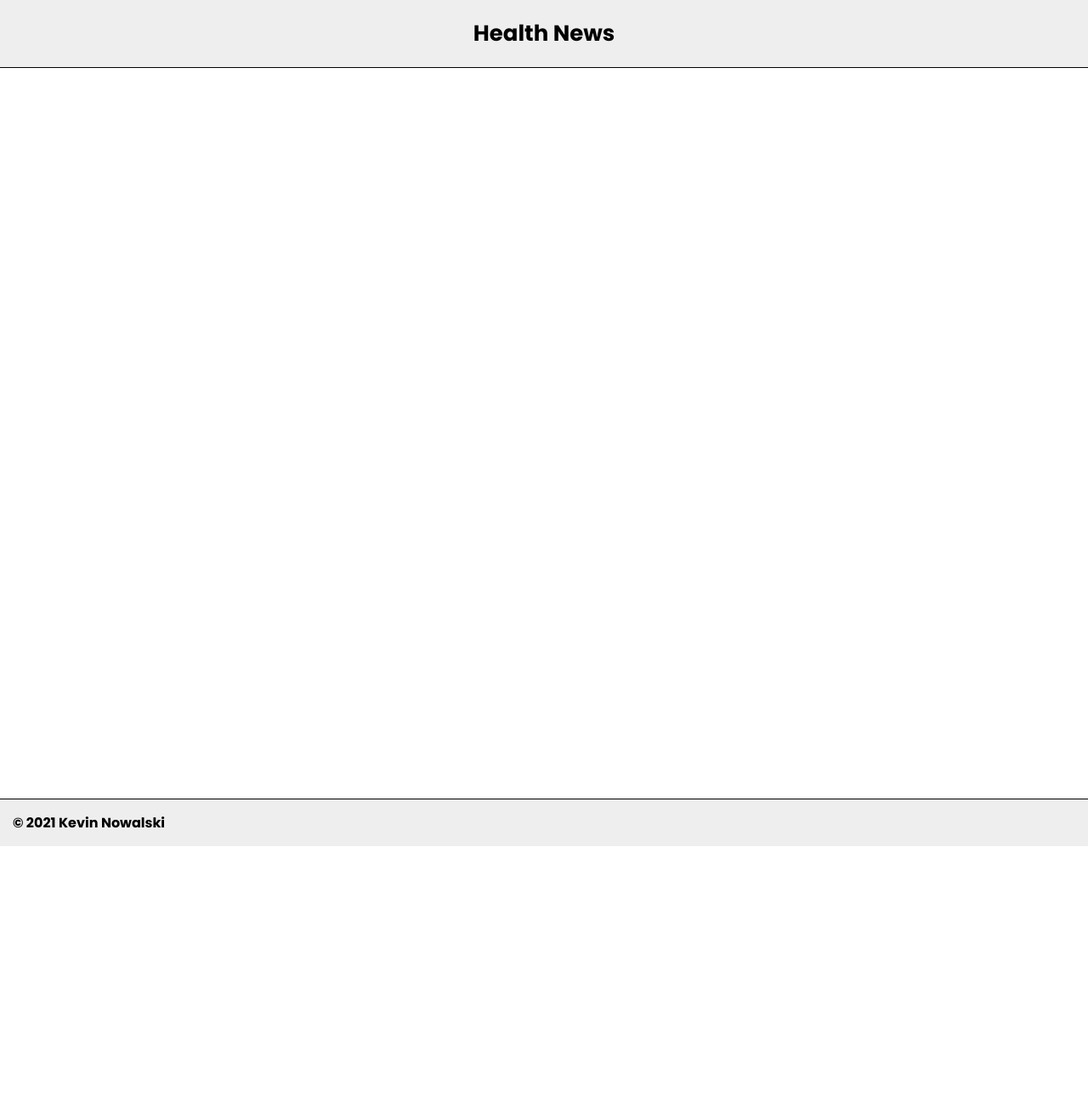
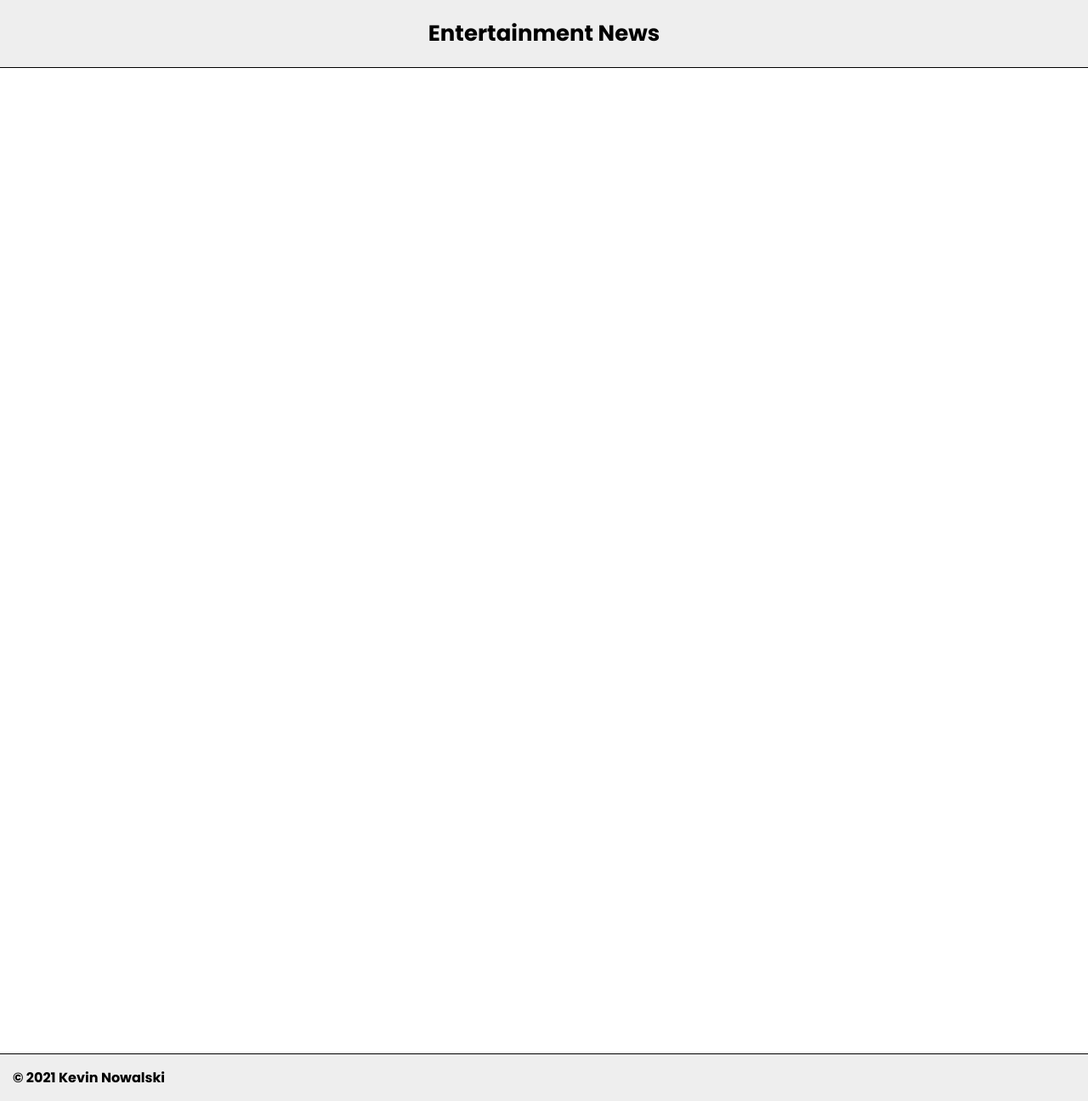
Before and after one commit to KevinNowalski/e-news-generator, a PHP site: page /index.html in a window 1280 px wide. Shown: the whole page at 85% size. Before the commit the page ends 996 px from the top, so only its background shows below. Run offline with PHP 8.4, Linux system fonts and the light colour scheme.

Commit message:
index.php added

```diff
--- a/app.js
+++ b/app.js
@@ -4,11 +4,12 @@
             content: '',
             image: '',
             readMore: '',
-            tile: ''
+            title: '',
+            date: ''
         }
     },
     created() {
-        fetch('https://inshortsapi.vercel.app/news?category=health')
+        fetch('https://inshortsapi.vercel.app/news?category=entertainment')
             .then(result => result.json())
             .then(data => {
             console.log("data",data);
@@ -16,6 +17,7 @@
             this.image = data.data[0].imageUrl;
             this.readMore = data.data[0].readMoreUrl;
             this.title = data.data[0].title;
+            this.date = data.data[0].date;
         });
     }
 })
--- a/index.html
+++ b/index.html
@@ -5,19 +5,20 @@
     <meta http-equiv="X-UA-Compatible" content="IE=edge">
     <meta name="viewport" content="width=device-width, initial-scale=1.0">
     <link rel="stylesheet" href="style.css">
-    <title>Health News</title>
+    <title>Entertainment News</title>
 </head>
 <body>
 
     <div id="app" v-cloak>
         <div id="header">
-            <h1>Health News</h1>
+            <h1>Entertainment News</h1>
         </div>
         <div id="main">
             <div id="results">
                 <a v-bind:href="readMore" target="_blank">
                     <h2>{{title}}<br></h2>
                 </a>
+                {{date}}<br><br>
                 {{content}}<br><br>
                 <br>
                 <br>
--- /dev/null
+++ b/index.php
@@ -0,0 +1,5 @@
+<? php
+
+include_once("index.html");
+
+?>
--- a/style.css
+++ b/style.css
@@ -51,15 +51,14 @@
     width:1320px;
     max-width:100%;
     margin:0 auto 60px;
-    height: 100vh;
+    min-height: 1100px;
 }
 
 #main img{
-    width: 100%;
     margin: 0 auto;
     display: block;
-    max-height: 459px;
-    object-fit: cover;
+    max-height: 100%;
+    max-width: 100%;
 }
 
 #results{
```
Also changed, not shown: app.json (deleted, +0 -7 lines).
